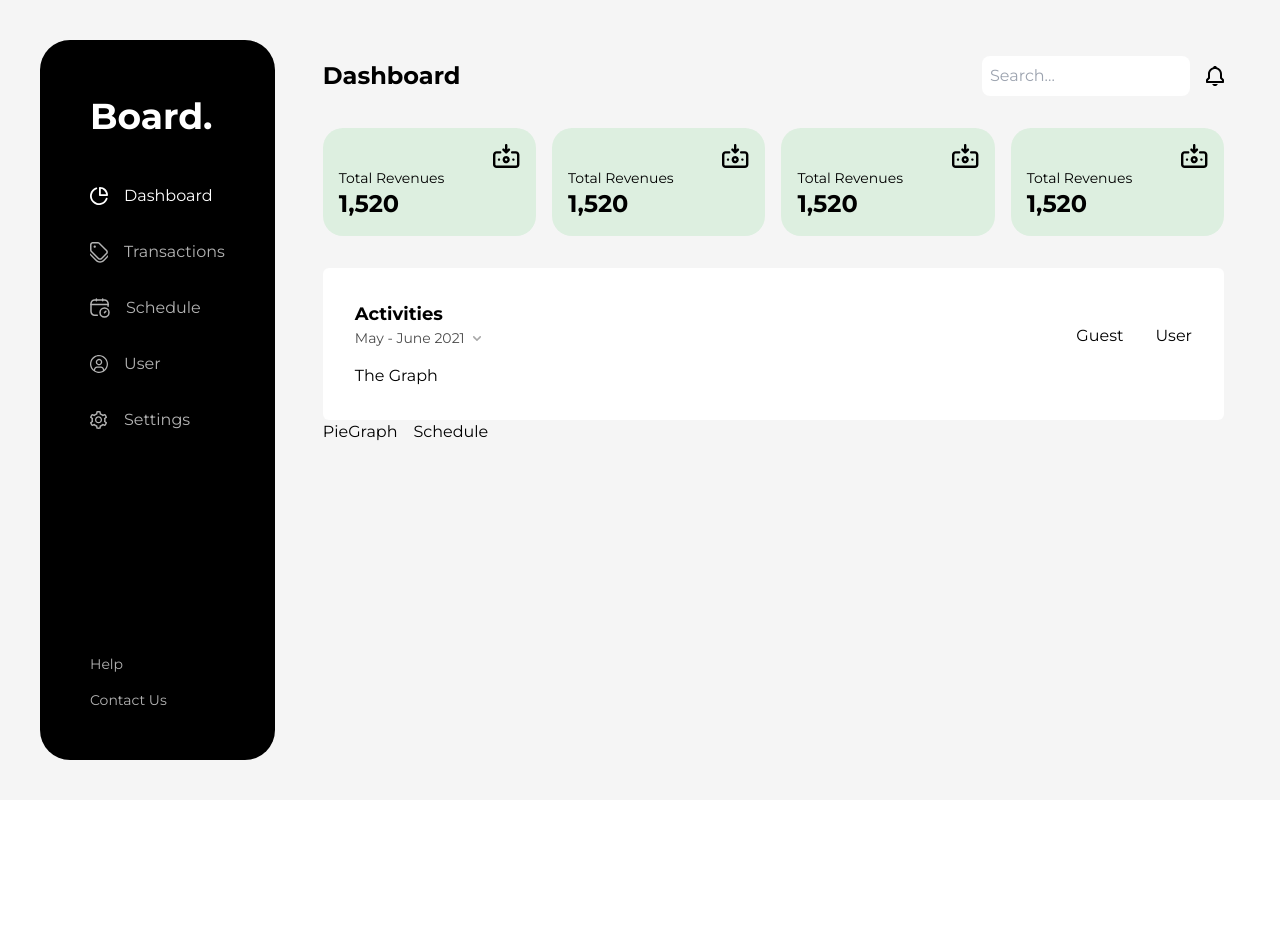
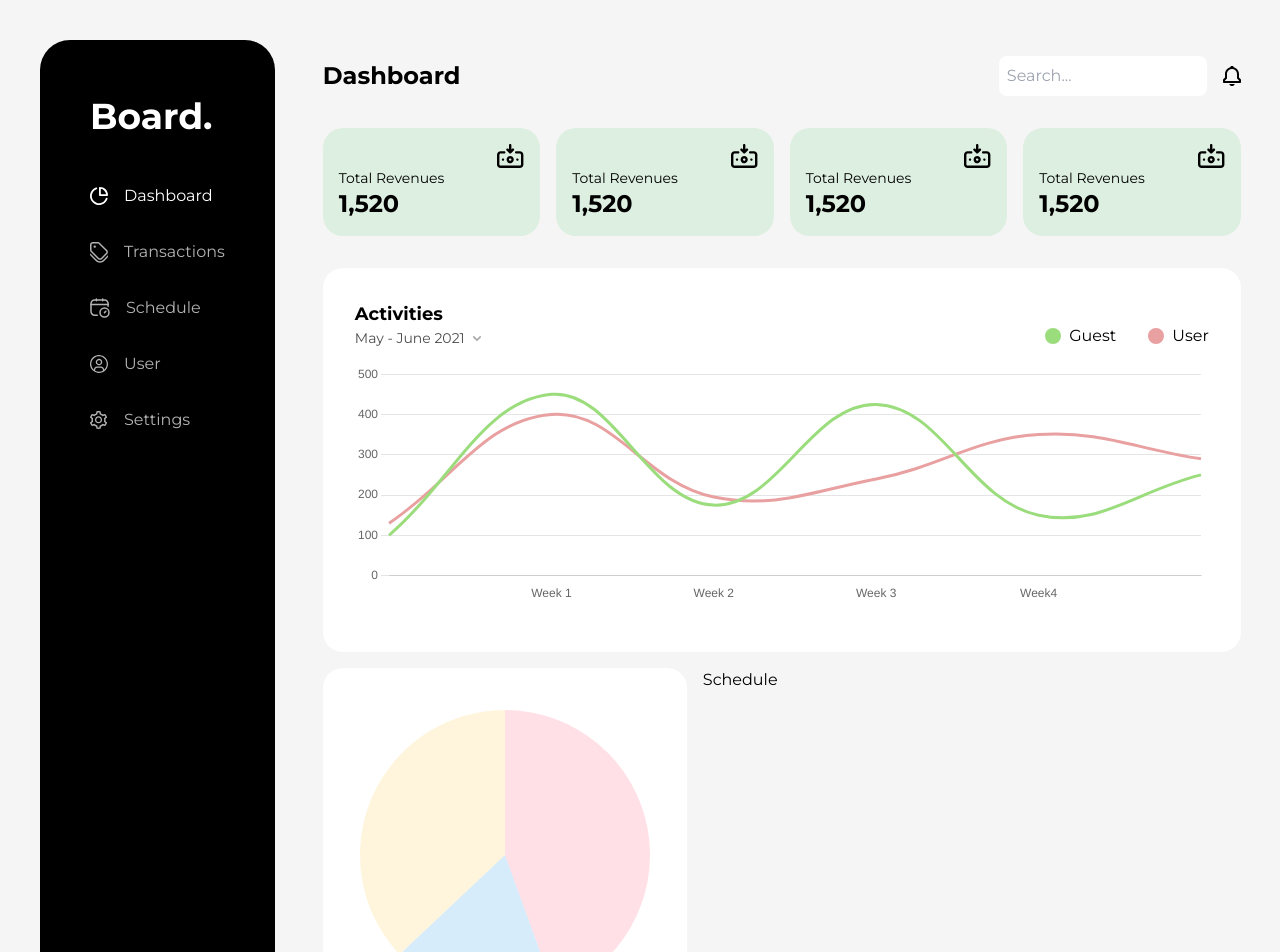
Before and after one commit to Mohd-Muneeb/listed-assignment, a Next.js app: page / in a window 1280 px wide. Shown: the top 952 px of the page. Before the commit the page ends 800 px from the top, so only its background shows below. Built offline with nearby package versions, Linux system fonts and the light colour scheme.

Commit message:
Completed the initial graph

```diff
--- a/package.json
+++ b/package.json
@@ -10,9 +10,11 @@
   },
   "dependencies": {
     "@t3-oss/env-nextjs": "^0.3.1",
+    "chart.js": "^4.3.0",
     "firebase": "^9.22.2",
     "next": "^13.4.2",
     "react": "18.2.0",
+    "react-chartjs-2": "^5.2.0",
     "react-dom": "18.2.0",
     "react-firebase-hooks": "^5.1.1",
     "zod": "^3.21.4"
--- a/src/components/MainGraph.tsx
+++ b/src/components/MainGraph.tsx
@@ -1,8 +1,70 @@
 import React from "react";
 
+import { Line } from "react-chartjs-2";
+import { Chart as ChartJS, LineElement, CategoryScale, LinearScale, PointElement } from "chart.js";
+
+ChartJS.register(LineElement, CategoryScale, LinearScale, PointElement);
+
 const MainGraph = () => {
+	const data = {
+		labels: ["", "Week 1", "Week 2", "Week 3", "Week4", ""],
+		datasets: [
+			{
+				data: [100, 450, 175, 425, 150, 250],
+				backgroundColor: "transparent",
+				borderColor: "#9BDD7C",
+				pointBorderColor: "transparent",
+				pointBorderWidth: 4,
+				tension: 0.4,
+			},
+			{
+				data: [130, 400, 195, 240, 350, 290],
+				backgroundColor: "transparent",
+				borderColor: "#E9A0A0",
+				pointBorderColor: "transparent",
+				pointBorderWidth: 4,
+				tension: 0.4,
+			},
+		],
+	};
+
+	const options = {
+		plugins: {
+			legend: {
+				display: false,
+			},
+		},
+		tooltips: {
+			callbacks: {
+				label: function (tooltipItem: any) {
+					return tooltipItem.yLabel;
+				},
+			},
+		},
+		responsive: true,
+		maintainAspectRatio: false,
+		scales: {
+			x: {
+				grid: {
+					display: false,
+				},
+			},
+			y: {
+				min: 0,
+				max: 500,
+				border: {
+					display: false,
+				},
+
+				ticks: {
+					stepSize: 100,
+				},
+			},
+		},
+	};
+
 	return (
-		<div className="w-full rounded-md  bg-white p-[2rem]">
+		<div className="w-full rounded-[20px]  bg-white p-[2rem]">
 			<div className="flex items-end justify-between">
 				<div>
 					<h1 className="text-lg font-bold">Activities</h1>
@@ -19,12 +81,20 @@ const MainGraph = () => {
 					</button>
 				</div>
 				<div className="flex gap-8">
-					<h1>Guest</h1>
-					<h1>User</h1>
+					<div className="flex items-center gap-2">
+						<div className="h-4 w-4 rounded-full bg-[#9BDD7C]">&nbsp;</div>
+						<h1>Guest</h1>
+					</div>
+					<div className="flex items-center gap-2">
+						<div className="h-4 w-4 rounded-full bg-[#E9A0A0]">&nbsp;</div>
+						<h1>User</h1>
+					</div>
 				</div>
 			</div>
 			<div className="mt-4">
-				<h1>The Graph</h1>
+				<div className="relative my-4 min-h-[30vh] w-full">
+					<Line data={data} options={options}></Line>
+				</div>
 			</div>
 		</div>
 	);
--- a/src/components/PieGraph.tsx
+++ b/src/components/PieGraph.tsx
@@ -1,9 +1,31 @@
-import React from 'react'
+import React from "react";
+import { Pie } from "react-chartjs-2";
+import { Chart as ChartJS } from "chart.js";
+import { ArcElement, Legend, Tooltip } from "chart.js";
+
+ChartJS.register(ArcElement, Tooltip, Legend);
 
 const PieGraph = () => {
-  return (
-    <div>PieGraph</div>
-  )
-}
+	const data = {
+		datasets: [
+			{
+				data: [12, 5, 10],
+				backgroundColor: ["rgba(255, 99, 132, 0.2)", "rgba(54, 162, 235, 0.2)", "rgba(255, 206, 86, 0.2)"],
+				borderWidth: 0,
+			},
+		],
+	};
 
-export default PieGraph
+  const option = {
+
+  }
+	return (
+		<div className="bg-white p-8 rounded-[20px]">
+			<div className="h-[28rem]">
+				<Pie data={data} options={option} />
+			</div>
+		</div>
+	);
+};
+
+export default PieGraph;
--- a/src/pages/index.tsx
+++ b/src/pages/index.tsx
@@ -22,7 +22,7 @@ export default function Home() {
 					<SearchBar />
 					<StatusCardsContainer />
 					<MainGraph />
-					<div className="flex gap-4">
+					<div className="flex my-4 rounded-[40px] gap-4">
 						<PieGraph />
 						<Schedule />
 					</div>
```
Also changed, not shown: 1 other file (tests, documents, lock files or other folders).
